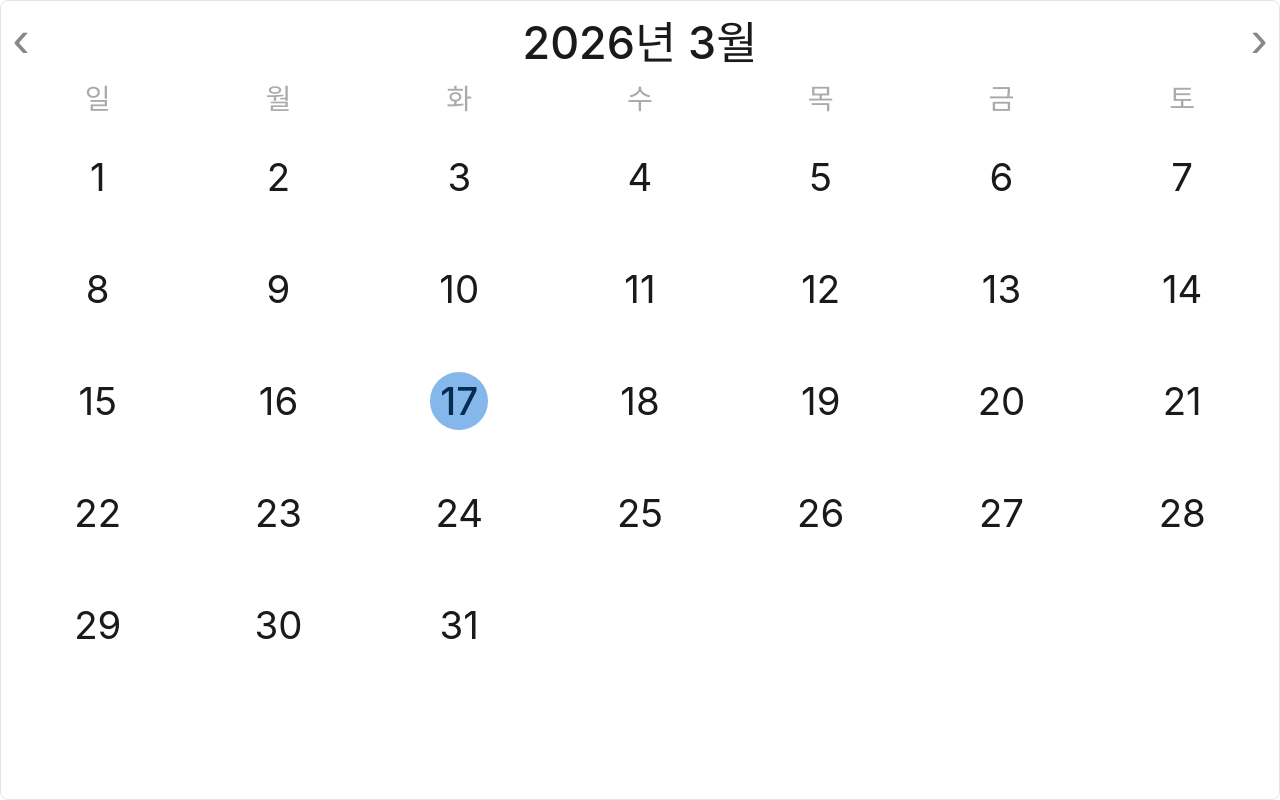
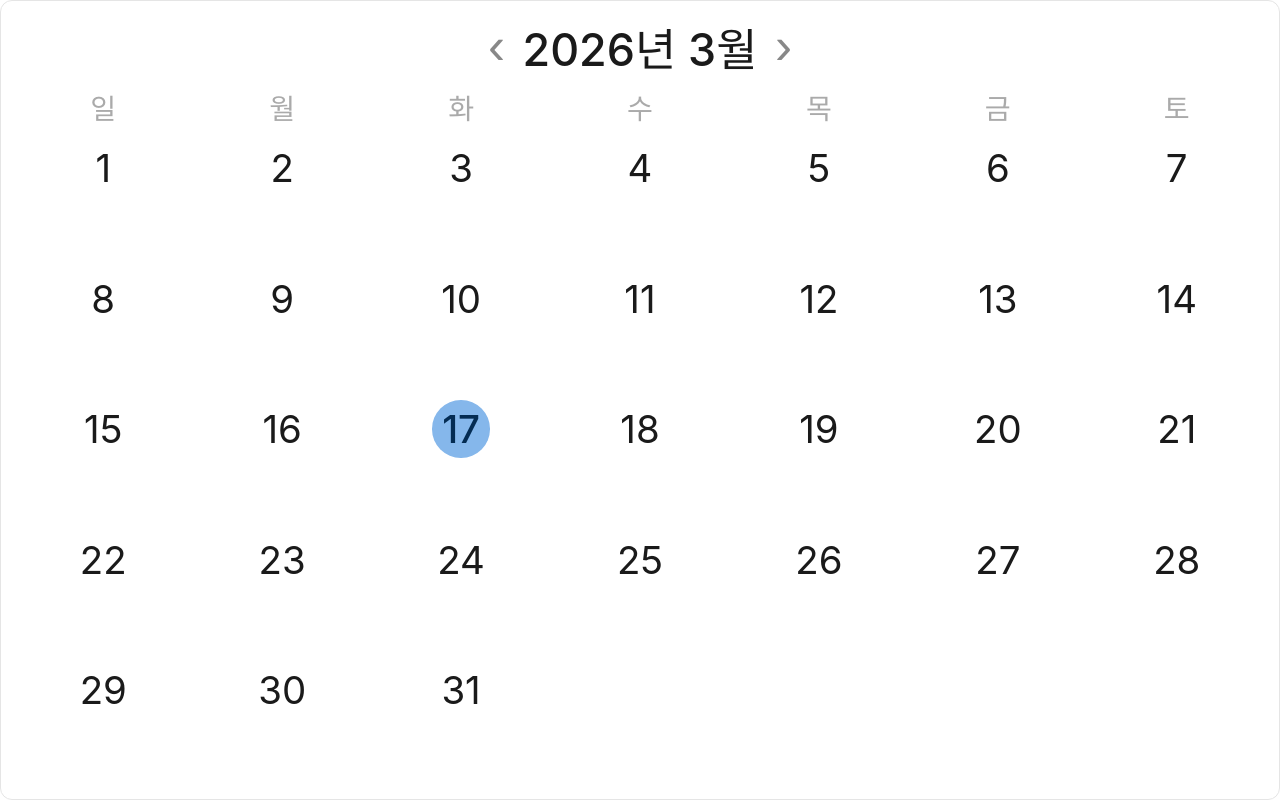
Before and after one commit to git-psj/calendar-widget, a plain HTML site: page index.html in a window 1280 px wide. Drawn offline with Linux system fonts and the light colour scheme; no server answers.

Commit message:
Update index.html

```diff
--- a/index.html
+++ b/index.html
@@ -10,18 +10,24 @@
       width: 100%;
       height: 100%;
       overflow: hidden;
+      display: flex;
+      align-items: center;
+      justify-content: center;
+      background: transparent;
+      font-family: -apple-system, BlinkMacSystemFont, 'Segoe UI', sans-serif;
     }
-    body {
-      font-family: -apple-system, BlinkMacSystemFont, 'Segoe UI', sans-serif;
-      background: transparent;
+    .wrapper {
+      height: 100%;
+      aspect-ratio: 7 / 4;
+      max-width: 100%;
     }
     .cal {
       width: 100%;
       height: 100%;
       background: #fff;
       border: 1px solid #e5e5e5;
-      border-radius: 8px;
-      padding: 0.5%;
+      border-radius: 12px;
+      padding: 1%;
       user-select: none;
       display: flex;
       flex-direction: column;
@@ -29,9 +35,10 @@
     .header {
       display: flex;
       align-items: center;
-      justify-content: space-between;
+      justify-content: center;
       flex-shrink: 0;
-      margin-bottom: 0.3%;
+      margin-bottom: 0.5%;
+      gap: 1%;
     }
     .month-label { font-size: max(3.5vw, 2.5vh); font-weight: 500; color: #1a1a1a; }
     .nav-btn { background: none; border: none; cursor: pointer; color: #888; font-size: max(4vw, 3vh); padding: 1px 5px; border-radius: 6px; line-height: 1; }
@@ -40,13 +47,13 @@
       display: grid;
       grid-template-columns: repeat(7, 1fr);
       flex-shrink: 0;
-      margin-bottom: 0.3%;
+      margin-bottom: 0.5%;
     }
-    .day-name { text-align: center; font-size: max(2.2vw, 1.6vh); color: #aaa; }
+    .day-name { text-align: center; font-size: max(2.2vw, 1.6vh); color: #aaa; padding: 1px 0; }
     .days-grid {
       display: grid;
       grid-template-columns: repeat(7, 1fr);
-      grid-template-rows: repeat(6, 1fr);
+      grid-auto-rows: 1fr;
       flex: 1;
       min-height: 0;
     }
@@ -54,7 +61,8 @@
       display: flex;
       flex-direction: column;
       align-items: center;
-      justify-content: center;
+      justify-content: flex-start;
+      padding-top: 3%;
       position: relative;
       overflow: visible;
     }
@@ -70,17 +78,18 @@
       border-radius: 0.6vw;
       position: relative;
       z-index: 1;
+      margin: 0 auto;
     }
     .day.today .day-num { background: #85B7EB; color: #042C53; font-weight: 500; border-radius: 50%; }
     .day.has-schedule .day-num { background: #FAEEDA; color: #854F0B; font-weight: 500; }
     .day.today.has-schedule .day-num { background: #85B7EB; color: #042C53; }
 
-    .span-bar { height: 0.5vw; position: absolute; top: calc(50% + 1.8vw); z-index: 2; background: #EF9F27; }
-    .day.span-start .span-bar { left: calc(50% - 2.25vw); right: 0; border-radius: 99px 0 0 99px; }
+    .span-bar { height: 0.5vw; position: absolute; top: calc(3% + max(4.5vw, 3.5vh) - 0.1vw); z-index: 2; background: #EF9F27; }
+    .day.span-start .span-bar { left: calc(50% - max(2.25vw, 1.75vh)); right: 0; border-radius: 99px 0 0 99px; }
     .day.span-mid .span-bar { left: 0; right: 0; border-radius: 0; }
-    .day.span-end .span-bar { left: 0; right: calc(50% - 2.25vw); border-radius: 0 99px 99px 0; }
+    .day.span-end .span-bar { left: 0; right: calc(50% - max(2.25vw, 1.75vh)); border-radius: 0 99px 99px 0; }
 
-    .other-count { font-size: max(2vw, 1.4vh); color: #aaa; line-height: 1; position: relative; z-index: 1; }
+    .other-count { font-size: max(2vw, 1.4vh); color: #aaa; line-height: 1.1; margin-top: 0.2vw; position: relative; z-index: 1; }
 
     .popup {
       display: none;
@@ -133,6 +142,7 @@
   </style>
 </head>
 <body>
+  <div class="wrapper">
     <div class="cal">
       <div class="header">
         <button class="nav-btn" id="prev">&#8249;</button>
@@ -144,6 +154,7 @@
         <div class="day-name">수</div><div class="day-name">목</div><div class="day-name">금</div><div class="day-name">토</div>
       </div>
       <div class="days-grid" id="days-grid"></div>
+    </div>
   </div>
 
   <script>
@@ -214,8 +225,6 @@
       const lastDate = new Date(y, m + 1, 0).getDate();
       const dayMap = buildDayMap(y, m);
 
-      // 6주 고정 (grid-template-rows: repeat(6, 1fr) 에 맞춤)
-      const totalCells = 42;
       for (let i = 0; i < firstDay; i++) {
         const el = document.createElement('div');
         el.className = 'day empty';
@@ -254,13 +263,6 @@
         }
         grid.appendChild(el);
       }
-      // 나머지 빈 칸 채우기
-      const filled = firstDay + lastDate;
-      for (let i = filled; i < totalCells; i++) {
-        const el = document.createElement('div');
-        el.className = 'day empty';
-        grid.appendChild(el);
-      }
     }
 
     async function loadEvents() {
```
Lines whose indentation alone changed are shown as unchanged.
